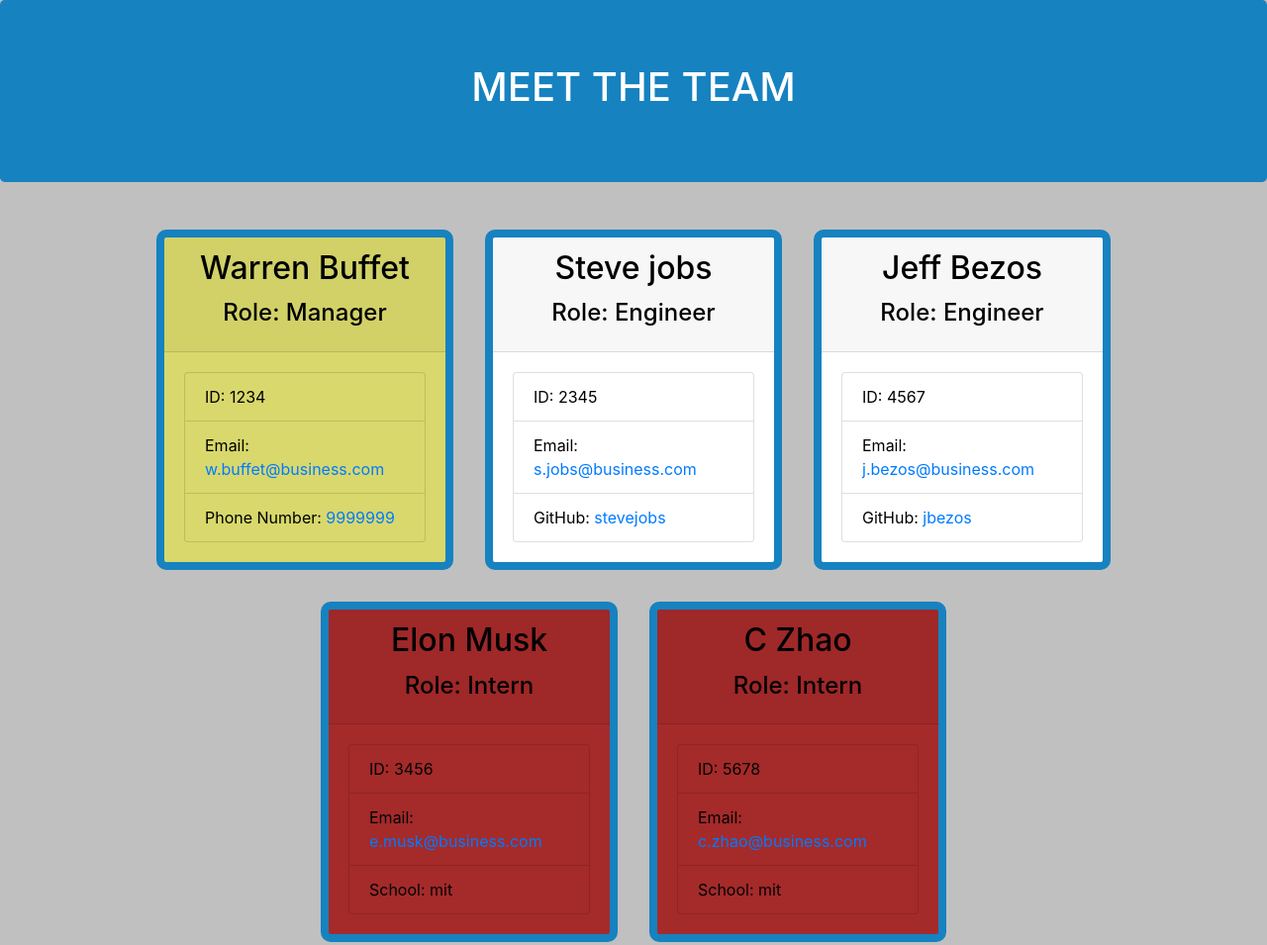
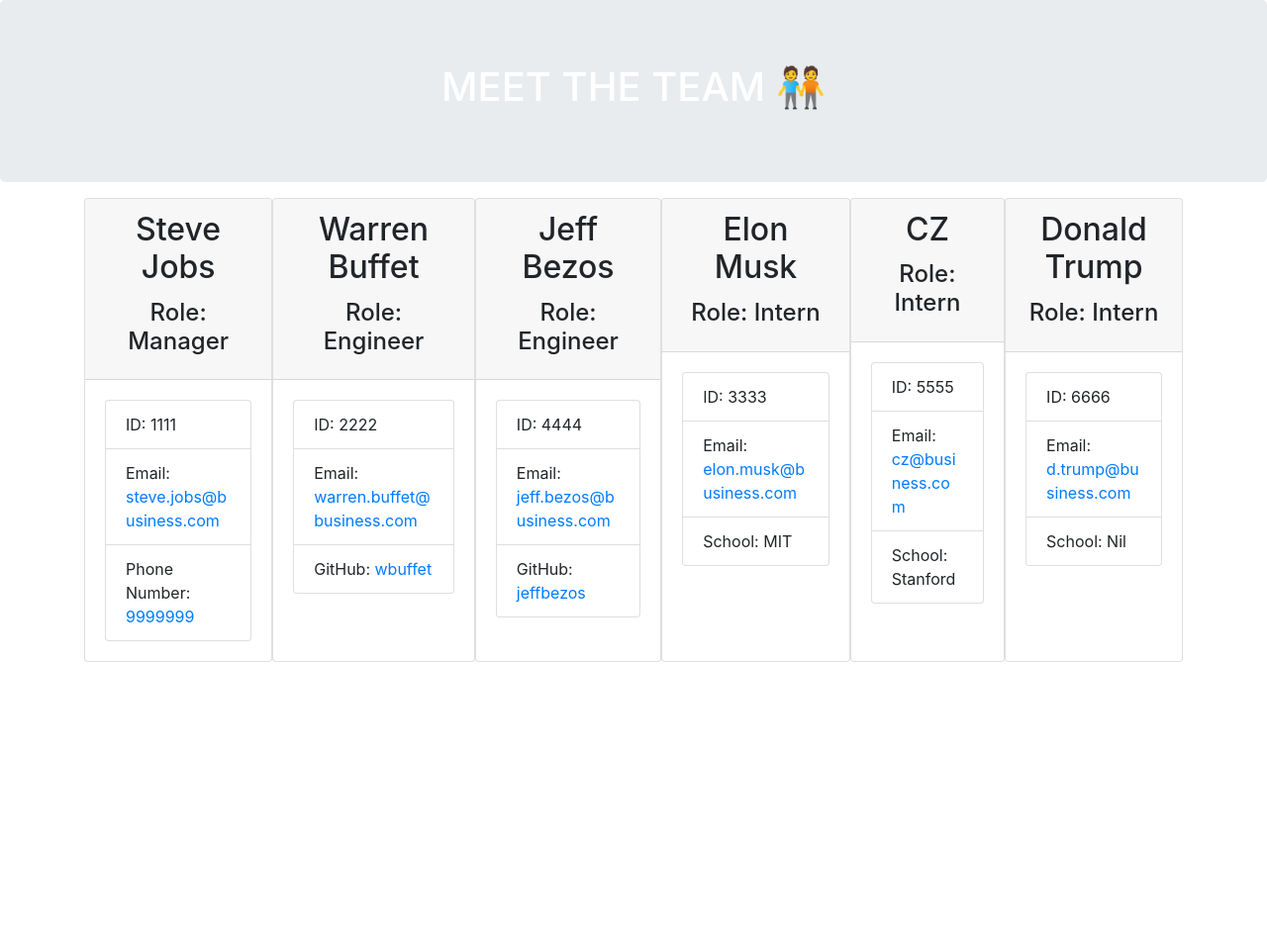
Before and after one commit to hergemony/teamprofilegenerator, a website: page dist/index.html in a window 1280 px wide. Shown: the whole page at 99% size. After the commit the page ends 800 px from the top, so only its background shows below. Drawn offline with nearby package versions, Linux system fonts and the light colour scheme; files that its build step writes are made by us from their sources.

Commit message:
videocapture

```diff
--- a/dist/assets/style.css
+++ /dev/null
@@ -1,63 +0,0 @@
-:root {
-  --hue-blue:rgb(22, 130, 192);
-  --hue-gray:silver;
-  --hue-silver: white;
-  --hue-gold:rgb(216, 216, 108);
-  --hue-bronze:brown;
-}
-
-body {
-  background-color: var(--hue-gray);
-}
-
-.jumbotron {
-  background-color: var(--hue-blue);
-}
-
-.main-section {
-  flex-wrap: wrap;
-  margin: 1em auto;
-}
-
-.employee-card {
-  margin: 1em;
-  max-width: 300px;
-  width: 100%;
-  color: black;
-  display: flex;
-  border: none;
-  border-radius: 10px;
-}
-
-.manager-card {
-  background-color: var(--hue-gold);
-  border: 8px solid var(--hue-blue);
-}
-
-.engineer-card {
-  background-color: var(--hue-silver);
-  border: 8px solid var(--hue-blue);
-}
-
-.intern-card {
-  background-color: var(--hue-bronze);
-  border: 8px solid var(--hue-blue);
-}
-
-.card-body {
-  display: flex;
-  flex-direction: column;
-  justify-content: center;
-}
-
-.manager-card .list-group-item {
-  background-color: var(--hue-gold);
-}
-
-.engineer-card .list-group-item {
-  background-color: var(--hue-silver);
-}
-
-.intern-card .list-group-item {
-  background-color: var(--hue-bronze);
-}
--- a/dist/index.html
+++ b/dist/index.html
@@ -7,13 +7,13 @@
         <meta http-equiv="X-UA-Compatible" content="ie=edge" />
         <title>Team Profile Generator</title>
         <link rel="stylesheet" href="https://stackpath.bootstrapcdn.com/bootstrap/4.3.1/css/bootstrap.min.css" integrity="sha384-ggOyR0iXCbMQv3Xipma34MD+dH/1fQ784/j6cY/iJTQUOhcWr7x9JvoRxT2MZw1T" crossorigin="anonymous">
-        <link rel="stylesheet" href="dist/assets/style.css">
+        <link rel="stylesheet" href="./assets/style.css">
     </head>
     <body>
         <div class="container-fluid">
             <div class="row">
                 <div class="col-12 jumbotron text-white mb-3">
-                    <h1 class="text-center">MEET THE TEAM</h1>
+                    <h1 class="text-center"> MEET THE TEAM 🧑‍🤝‍🧑 </h1>
                 </div>
             </div>
         </div>
@@ -23,13 +23,13 @@
 
             <div class = "card employee-card manager-card">
                 <div class = "card-header text-center">
-                    <h2 class = "card-title">Warren Buffet</h2>
+                    <h2 class = "card-title">Steve Jobs</h2>
                     <h4 class = "card-title">Role: Manager</h4>
                 </div>
                 <div class = "card-body">
                     <ul class = "list-group">
-                        <li class = "list-group-item">ID: 1234</li>
-                        <li class = "list-group-item">Email: <a href= "mailto: w.buffet@business.com">w.buffet@business.com</a></li>
+                        <li class = "list-group-item">ID: 1111</li>
+                        <li class = "list-group-item">Email: <a href= "mailto: steve.jobs@business.com">steve.jobs@business.com</a></li>
                         <li class = "list-group-item">Phone Number: <a href = "tel: 9999999">9999999</a></li>
                     </ul>
                 </div>
@@ -37,14 +37,14 @@
 
             <div class = "card employee-card engineer-card">
                 <div class = "card-header text-center">
-                    <h2 class = "card-title">Steve jobs</h2>
+                    <h2 class = "card-title">Warren Buffet</h2>
                     <h4 class = "card-title">Role: Engineer</h4>
                 </div>
                 <div class = "card-body">
                     <ul class = "list-group">
-                        <li class = "list-group-item">ID: 2345</li>
-                        <li class = "list-group-item">Email: <a href= "mailto: s.jobs@business.com">s.jobs@business.com</a></li>
-                        <li class = "list-group-item">GitHub: <a href = "https://github.com/stevejobs">stevejobs</a></li>
+                        <li class = "list-group-item">ID: 2222</li>
+                        <li class = "list-group-item">Email: <a href= "mailto: warren.buffet@business.com">warren.buffet@business.com</a></li>
+                        <li class = "list-group-item">GitHub: <a href = "https://github.com/wbuffet">wbuffet</a></li>
                     </ul>
                 </div>
             </div>
@@ -56,9 +56,9 @@
                 </div>
                 <div class = "card-body">
                     <ul class = "list-group">
-                        <li class = "list-group-item">ID: 4567</li>
-                        <li class = "list-group-item">Email: <a href= "mailto: j.bezos@business.com">j.bezos@business.com</a></li>
-                        <li class = "list-group-item">GitHub: <a href = "https://github.com/jbezos">jbezos</a></li>
+                        <li class = "list-group-item">ID: 4444</li>
+                        <li class = "list-group-item">Email: <a href= "mailto: jeff.bezos@business.com">jeff.bezos@business.com</a></li>
+                        <li class = "list-group-item">GitHub: <a href = "https://github.com/jeffbezos">jeffbezos</a></li>
                     </ul>
                 </div>
             </div>
@@ -70,23 +70,37 @@
                 </div>
                 <div class = "card-body">
                     <ul class = "list-group">
-                        <li class = "list-group-item">ID: 3456</li>
-                        <li class = "list-group-item">Email: <a href= "mailto: e.musk@business.com">e.musk@business.com</a></li>
-                        <li class = "list-group-item">School: mit</li>
+                        <li class = "list-group-item">ID: 3333</li>
+                        <li class = "list-group-item">Email: <a href= "mailto: elon.musk@business.com">elon.musk@business.com</a></li>
+                        <li class = "list-group-item">School: MIT</li>
                     </ul>
                 </div>
             </div>
 
             <div class = "card employee-card intern-card">
                 <div class = "card-header text-center">
-                    <h2 class = "card-title">C Zhao</h2>
+                    <h2 class = "card-title">CZ</h2>
                     <h4 class = "card-title">Role: Intern</h4>
                 </div>
                 <div class = "card-body">
                     <ul class = "list-group">
-                        <li class = "list-group-item">ID: 5678</li>
-                        <li class = "list-group-item">Email: <a href= "mailto: c.zhao@business.com">c.zhao@business.com</a></li>
-                        <li class = "list-group-item">School: mit</li>
+                        <li class = "list-group-item">ID: 5555</li>
+                        <li class = "list-group-item">Email: <a href= "mailto: cz@business.com">cz@business.com</a></li>
+                        <li class = "list-group-item">School: Stanford</li>
+                    </ul>
+                </div>
+            </div>
+
+            <div class = "card employee-card intern-card">
+                <div class = "card-header text-center">
+                    <h2 class = "card-title">Donald Trump</h2>
+                    <h4 class = "card-title">Role: Intern</h4>
+                </div>
+                <div class = "card-body">
+                    <ul class = "list-group">
+                        <li class = "list-group-item">ID: 6666</li>
+                        <li class = "list-group-item">Email: <a href= "mailto: d.trump@business.com">d.trump@business.com</a></li>
+                        <li class = "list-group-item">School: Nil</li>
                     </ul>
                 </div>
             </div>
```
Also changed, not shown: dist/assets/images/Screen Shot 2022-05-02 at 10.37.22 pm.png (deleted), dist/assets/images/Screen Shot 2022-05-03 at 2.05.00 pm.png (added), 1 other file.
